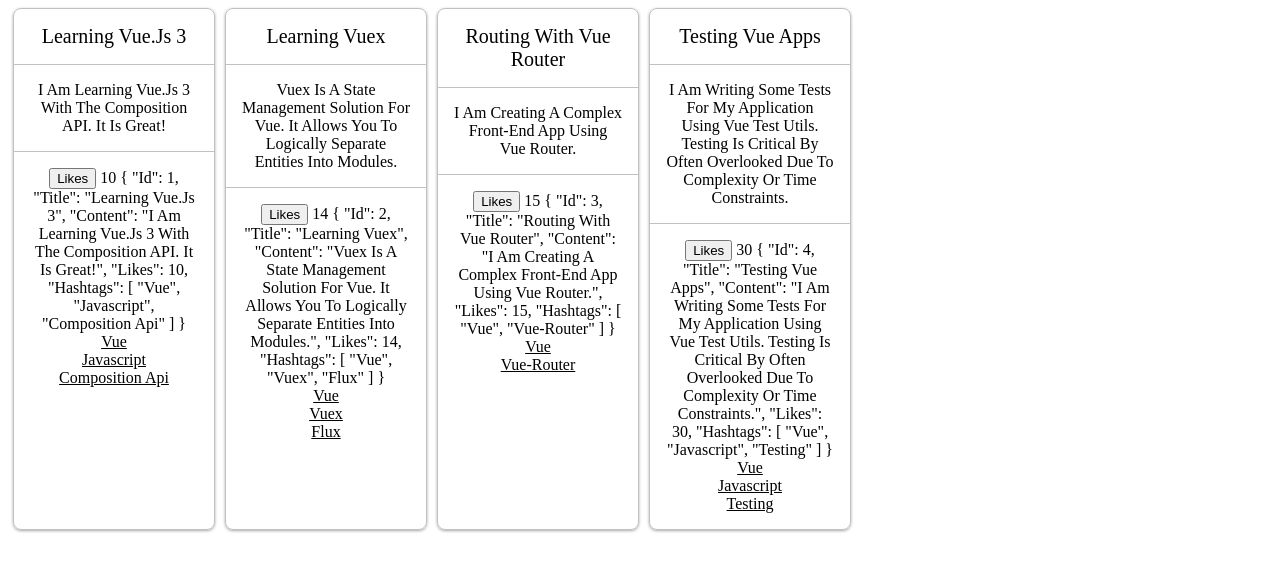
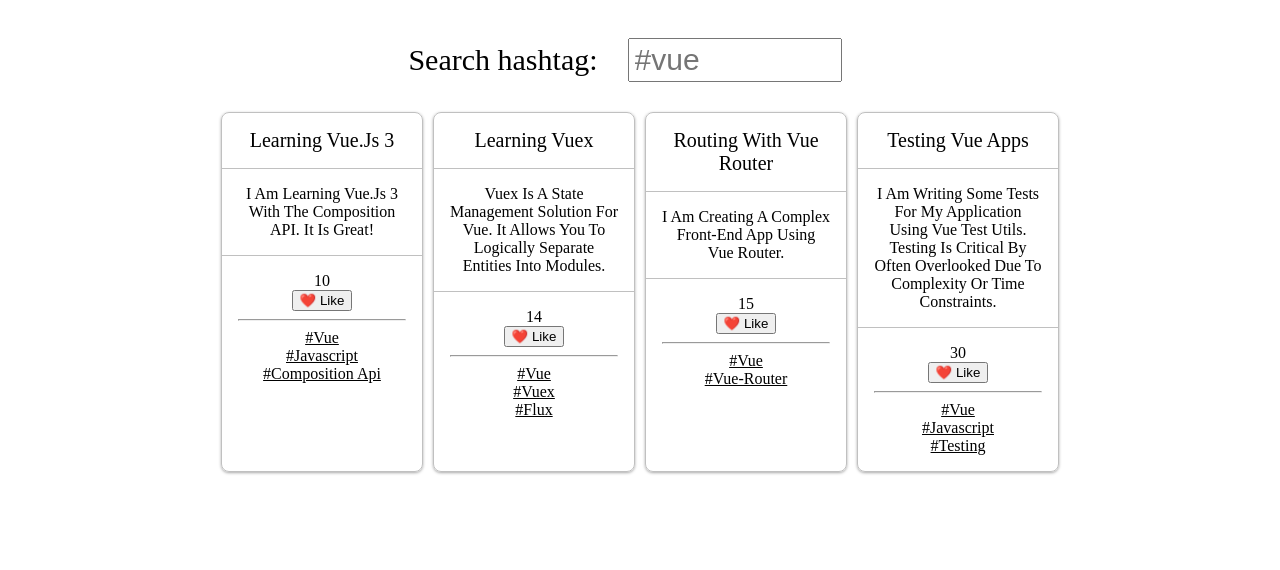
Before and after one commit to VikasKad/vue3-learning, a Vue app: page / in a window 1280 px wide. Shown: the top 570 px of the page. Built offline with nearby package versions, Linux system fonts and the light colour scheme.

Commit message:
final blog post integration

```diff
--- a/src/components/blog/App.vue
+++ b/src/components/blog/App.vue
@@ -1,50 +1,71 @@
 <template>
-  <div class="cards-container">
-    <card-container v-for="post in store.state.posts" :key="post.id">
-      {{ post.id }}
+  <div id="wrapper">
+    <div>
+      <label>Search hashtag:</label>
+      <input :value="currentTag" @input="handleInput" placeholder="#vue" />
+    </div>
+    <div class="cards">
+      <card v-for="post in filteredPosts" :key="post.id">
+        <template v-slot:title>
+          {{ post.title }}
+        </template>
 
-      <template v-slot:title> {{ post.title }}</template>
-      <template v-slot:content>
-        {{ post.content }}
-      </template>
-      <template v-slot:description>
-        <ControlsContainer :post="post" @setHashtag="setHashtag" />
-      </template>
-    </card-container>
+        <template v-slot:content>
+          {{ post.content }}
+        </template>
+
+        <template v-slot:description>
+          <controls :post="post" />
+        </template>
+      </card>
+    </div>
   </div>
-  <h1>
-    {{ currentTag }}
-  </h1>
 </template>
 
 <script>
-import { store } from "./store";
-import CardContainer from "./../CardContainer.vue";
-import ControlsContainer from "./Controls.vue";
-import { ref } from "vue";
+import { computed } from "vue";
+import { store } from "./store.js";
+import Card from "../CardContainer.vue";
+import Controls from "./Controls.vue";
 export default {
   name: "AppContainer",
   components: {
-    CardContainer,
-    ControlsContainer,
+    Card,
+    Controls,
   },
   setup() {
-    const currentTag = ref();
-    const setHashtag = (val) => {
-      currentTag.value = val;
+    const handleInput = ($event) => {
+      store.setHashtag($event.target.value);
     };
     return {
-      store,
-      currentTag,
-      setHashtag,
+      filteredPosts: computed(() => store.posts),
+      handleInput,
+      currentTag: computed(() => store.state.currentTag),
     };
   },
 };
 </script>
 
-<!-- Add "scoped" attribute to limit CSS to this component only -->
 <style scoped>
-.cards-container {
+.cards {
   display: flex;
+  justify-content: center;
+}
+input,
+label {
+  font-size: 30px;
+}
+input {
+  height: 30px;
+  width: 200px;
+  padding: 5px;
+  margin: 5px;
+  margin: 30px;
+}
+#wrapper {
+  display: flex;
+  flex-direction: column;
+  justify-content: center;
+  align-items: center;
 }
 </style>
--- a/src/components/blog/Controls.vue
+++ b/src/components/blog/Controls.vue
@@ -1,40 +1,35 @@
 <template>
-  <button>Likes</button> {{ post.likes }} {{ post }}
-  <hash-tag
-    v-for="hashtag in post.hashtags"
-    :key="hashtag"
-    :hashtag="hashtag"
-    @setHashtag="setHashtag"
-  >
-  </hash-tag>
+  <div>{{ post.likes }}</div>
+  <button @click="handleLike">❤️ Like</button>
+  <hr />
+  <hashtag v-for="hashtag in post.hashtags" :key="hashtag" :hashtag="hashtag" />
 </template>
 
 <script>
-import HashTag from "./Hashtag.vue";
+import Hashtag from "./Hashtag.vue";
+import { store } from "./store.js";
 export default {
-  name: "ControlsContainer",
+  name: "ControlContainer",
   components: {
-    HashTag,
+    Hashtag,
   },
-  emits:['setHashtag'],
   props: {
     post: {
+      // id
+      // title
+      // content
+      // likes
+      // hashtags
       type: Object,
-      required: true,
     },
   },
-  setup(props, ctx) {
-    console.log("props", props);
-    const setHashtag = (value) => {
-      console.log("value", value);
-      ctx.emit("setHashtag", value);
+  setup(props) {
+    const handleLike = () => {
+      store.likePost(props.post);
     };
     return {
-      setHashtag,
+      handleLike,
     };
   },
 };
 </script>
-
-<style>
-</style>
--- a/src/components/blog/Hashtag.vue
+++ b/src/components/blog/Hashtag.vue
@@ -1,25 +1,29 @@
 <template>
-  <div class="hashtag" @click="click">{{ hashtag }}</div>
+  <div
+    class="hashtag"
+    @click="click"
+  >
+    #{{ hashtag }}
+  </div>
 </template>
 
 <script>
+import {store} from './store'
 export default {
   name: "HashTag",
-  emits:['setHashtag'],
   props: {
     hashtag: {
       type: String,
     },
   },
-  setup(props, ctx) {
-    console.log("props", props);
-    const click = () => {
-      // store.setHashtag(props.hashtag)
-      ctx.emit("setHashtag", props.hashtag);
-    };
+  setup(props) {
+       const click = () => {
+      store.setHashtag(props.hashtag)
+    }
     return {
-      click,
-    };
+      click
+    }
+
   },
 };
 </script>
--- a/src/components/blog/store.js
+++ b/src/components/blog/store.js
@@ -1,14 +1,39 @@
-import {
-    reactive
-} from 'vue';
-import {
-    testPosts
-} from './testPosts';
+import { reactive } from 'vue'
+import { testPosts } from './testPosts.js'
+
 class Store {
-    constructor() {
-        this.state = reactive({
-            posts: testPosts
-        })
+  constructor() {
+    this.state = reactive({
+      posts: testPosts,
+      currentTag: null
+    })
+  }
+
+  setHashtag(tag) {
+    this.state.currentTag = tag
+  }
+
+  get posts() {
+    if (!store.state.currentTag) {
+      return store.state.posts
     }
+
+    return store.state.posts.filter(post =>
+      post.hashtags.includes(store.state.currentTag)
+    )
+  }
+
+  likePost(post) {
+    const thePost = this.state.posts.find(x => {
+      return x.id === post.id
+    })
+
+    if (!thePost) {
+      return
+    }
+
+    thePost.likes++
+  }
 }
-export const store = new Store();
+
+export const store = new Store()
```
